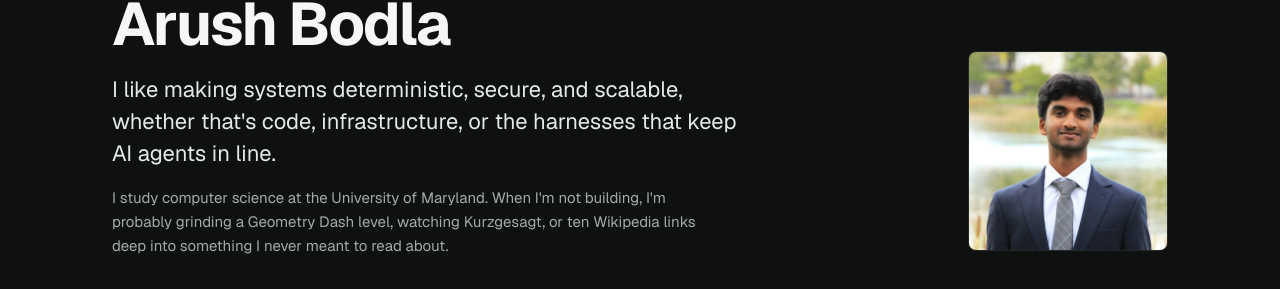
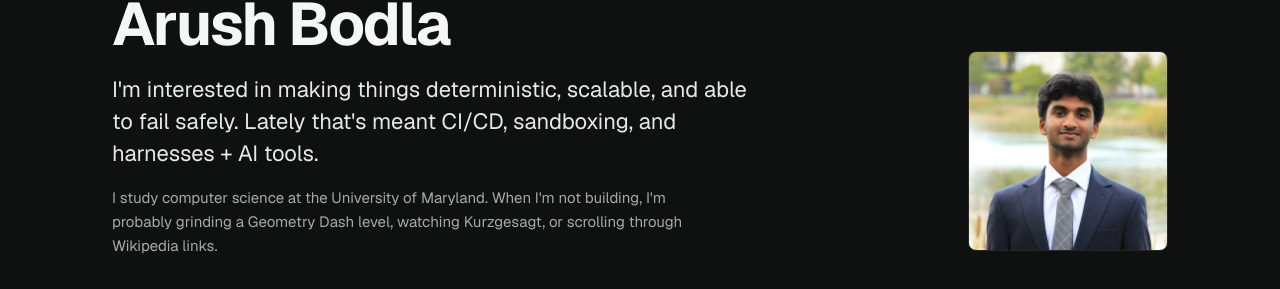
Before and after one commit to ArushNo1/PortfolioWebsite, a Next.js app: page / in a window 1280 px wide. Shown: the part 187-476 px from the top of the page. Built offline with nearby package versions, Linux system fonts and the light colour scheme; no server answers.

Commit message:
hero update

```diff
--- a/src/components/home/Hero.tsx
+++ b/src/components/home/Hero.tsx
@@ -30,13 +30,11 @@ export default function Hero({ id }: HeroProps) {
             Arush Bodla
           </h1>
           <p className="mt-5 max-w-[640px] text-xl md:text-[22px] leading-[1.45] text-terminal-white text-pretty">
-            I like making systems deterministic, secure, and scalable, whether that&apos;s code,
-            infrastructure, or the harnesses that keep AI agents in line.
+            I'm interested in making things deterministic, scalable, and able to fail safely. Lately that's meant CI/CD, sandboxing, and harnesses + AI tools.
           </p>
           <p className="mt-4 max-w-[600px] text-[15px] leading-relaxed text-terminal-green-dim text-pretty">
             I study computer science at the University of Maryland. When I&apos;m not building, I&apos;m
-            probably grinding a Geometry Dash level, watching Kurzgesagt, or ten Wikipedia links deep
-            into something I never meant to read about.
+            probably grinding a Geometry Dash level, watching Kurzgesagt, or scrolling through Wikipedia links.
           </p>
 
           <div className="mt-8 flex flex-wrap gap-3">
```
